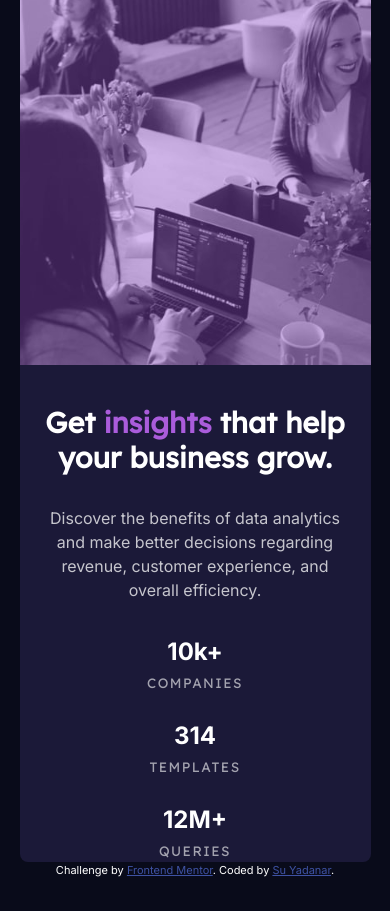
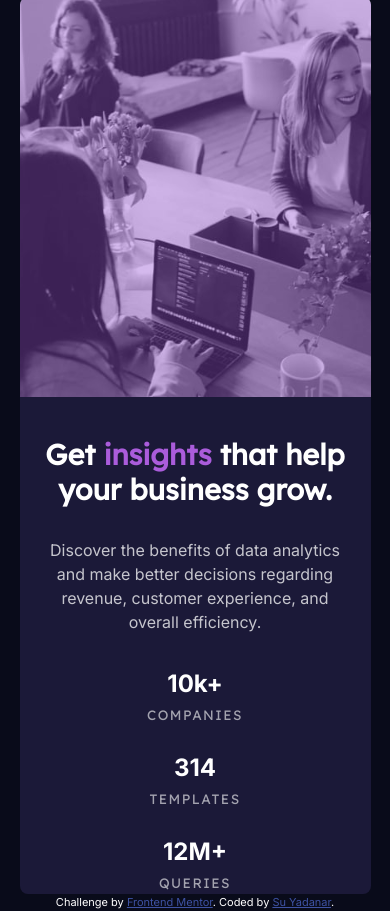
Before and after one commit to SYadanar/stats-preview-card-component-main, a plain HTML site: page index.html in a window 390 px wide. Before the commit the page ends 879 px from the top, so only its background shows below. Drawn offline with nearby package versions, Linux system fonts and the light colour scheme.

Commit message:
add margin on body in mobile view

```diff
--- a/styles.css
+++ b/styles.css
@@ -116,6 +116,11 @@ p{
 
 
 @media only screen and (max-width: 575px) {
+	body{
+		overflow-y: unset;
+		margin: 2rem auto;
+	}
+
 	.image-container {
     background-image: url(images/image-header-mobile.jpg);
 		background-size: cover;
```
